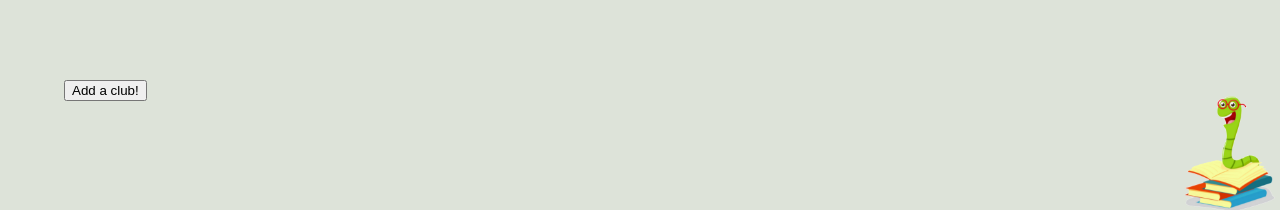
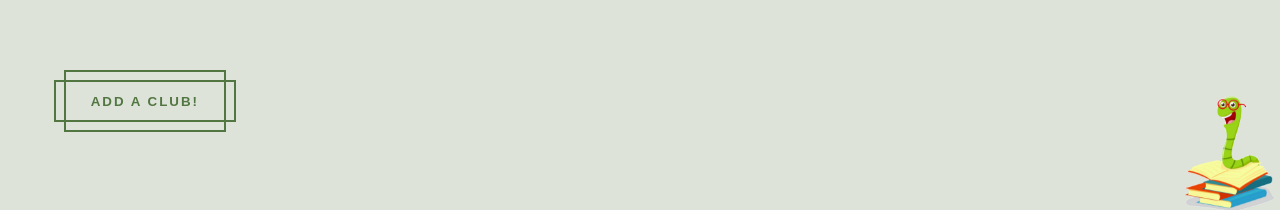
Before and after one commit to srishtinath/book-club-frontend, a React (Create React App) app: page /clubs in a window 1280 px wide. Shown: the part 582-792 px from the top of the page. Built offline with nearby package versions, Linux system fonts and the light colour scheme; no server answers.

Commit message:
fancy button styling

```diff
--- a/package.json
+++ b/package.json
@@ -6,6 +6,7 @@
     "@testing-library/jest-dom": "^4.2.4",
     "@testing-library/react": "^9.3.2",
     "@testing-library/user-event": "^7.1.2",
+    "node-sass": "^4.14.1",
     "react": "^16.13.1",
     "react-dom": "^16.13.1",
     "react-router-dom": "^5.2.0",
--- a/src/components/AddMember.js
+++ b/src/components/AddMember.js
@@ -50,15 +50,20 @@ class AddMember extends Component {
             <ul>
                 {listOfUsers.map(user =>
                     <li key={user.id}>{user.name}
-                    <button className="add-member-btn"
+                    <button className="button"
                     onClick={() => this.addMember(user)}
                     disabled={!this.memberInClub(user.id)}>
                     { this.memberInClub(user.id) ? "Add!" : "Added to club" }
+                    <div class="button__horizontal"></div>
+                    <div class="button__vertical"></div>
                     </button>
                     </li>
                 )}
             </ul>
-            <NavLink to="/clubs"><button onClick={this.seeDetailsOfNewClub}>See my new club!</button></NavLink>
+            <NavLink to="/clubs"><button onClick={this.seeDetailsOfNewClub} className="button">See my new club!
+                <div class="button__horizontal"></div>
+                    <div class="button__vertical"></div>
+                    </button></NavLink>
             </div>
          );
     }
--- a/src/components/Book.js
+++ b/src/components/Book.js
@@ -62,10 +62,12 @@ class Book extends Component {
                         <div>{ description }
                             <p></p>
                             <div>
-                                <button className="add-wishlist"
+                                <button className="button"
                                 onClick={this.addToWishlist}
                                 disabled={this.state.onWishlist}>
                                 { this.state.onWishlist ? "Added!" : "Add to Wishlist" }
+                                <div class="button__horizontal"></div>
+                                <div class="button__vertical"></div>
                                 </button>
                             </div>
                         </div>
--- a/src/components/MyClubs.js
+++ b/src/components/MyClubs.js
@@ -122,9 +122,11 @@ class MyClubs extends Component {
                 }
 
             <button
-                className="add-a-club"
+                className="button"
                 onClick={this.showClubForm}>
                 {this.state.displayClubList ? "Add a club!" : "Back to club list"}
+                <div class="button__horizontal"></div>
+                    <div class="button__vertical"></div>
                 </button>
 
             </div>
--- a/src/components/NavBar.js
+++ b/src/components/NavBar.js
@@ -30,7 +30,9 @@ class NavBar extends Component {
                     <NavLink to="/home" user={this.props.user}><li>Home</li></NavLink>
                     <NavLink to="/clubs" user={this.props.user}><li>Clubs</li></NavLink>
                     <NavLink to="/books" user={this.props.user}><li>Books</li></NavLink>
-                    <li><button onClick={this.props.logoutUser} className="logout">Logout</button></li>
+                    <li><button onClick={this.props.logoutUser} className="button">Logout
+                    <div class="button__horizontal"></div>
+                    <div class="button__vertical"></div></button></li>
                     </>
                 :
                     <>
--- a/src/components/UserBooks.js
+++ b/src/components/UserBooks.js
@@ -15,7 +15,9 @@ const UserBooks = (props) => {
             <h2 align="center">My Wishlist</h2>
             <ul className="wishlist-container">
                 <div className="scroll-box">
-                <li> <button className="add-to-wishlist" onClick={goToBooksList}>Add more items...</button></li>
+                <li> <button className="button" onClick={goToBooksList}>Add more items...
+                <div class="button__horizontal"></div>
+                    <div class="button__vertical"></div></button></li>
 
                 {props.user.books.map(book => {
                     return <li key={book.id + Math.random()} className="wishlist-item">
--- a/src/components/UserClub.js
+++ b/src/components/UserClub.js
@@ -89,7 +89,9 @@ class UserClub extends Component {
                 <br></br>Currently Reading: {this.state.activeBook.title}
                 <br></br>Meeting Date: {meeting}
                 <br></br>Progress in Book: {this.state.userClubProgress}
-                <br></br><button onClick={this.handleUpdate}>{this.state.toggleUpdate ? "Hide" : "Update Progress"}</button>
+                <br></br><button onClick={this.handleUpdate} className="button">{this.state.toggleUpdate ? "Hide" : "Update Progress"}
+                <div class="button__horizontal"></div>
+                    <div class="button__vertical"></div></button>
                     {this.state.toggleUpdate ?
                     <form className="update-progress-form" onSubmit={this.handleSubmit}>
                         <input
--- a/src/index.js
+++ b/src/index.js
@@ -1,6 +1,6 @@
 import React from 'react';
 import ReactDOM from 'react-dom';
-import './index.css';
+import './index.scss';
 import App from './App';
 import * as serviceWorker from './serviceWorker';
 import { BrowserRouter } from 'react-router-dom';
--- a/src/index.css
+++ b/src/index.scss
@@ -15,7 +15,7 @@ code {
   position: absolute;
   top: 4%;
   left: 8%;
-  width: 90%;
+  width: 70%;
   /* display: block; */
   /* border-style: double; */
   z-index: 12;
@@ -34,10 +34,10 @@ code {
   padding-left: 5%;
 }
 
-/* .logout {
+.logout {
   position: absolute;
   float: right;
-} */
+}
 
 .logo-container {
   position: absolute;
@@ -89,7 +89,7 @@ code {
  height: 100%;
  margin-right: 3%;
  overflow: auto;
- background-color: ;
+//  background-color: ;
 }
 
 .clubs-list {
@@ -460,3 +460,82 @@ code {
 .profile-content {
   display: block;
 }
+
+
+.button {
+
+  --offset: 10px;
+  --border-size: 2px;
+
+  display: block;
+  position: relative;
+  padding: 1em 2em;
+  appearance: none;
+  border: 0;
+  background: transparent;
+  color: rgb(82, 118, 65);
+  text-transform: uppercase;
+  letter-spacing: .15em;
+  outline: none;
+  cursor: pointer;
+  font-weight: bold;
+  border-radius: 0;
+  box-shadow: inset 0 0 0 var(--border-size) currentcolor;
+  transition: background .8s ease;
+
+  &:hover {
+    background-color: rgba(100, 0, 0, .03);
+  }
+
+  &__horizontal,
+  &__vertical {
+      position: absolute;
+      top: var(--horizontal-offset, 0);
+      right: var(--vertical-offset, 0);
+      bottom: var(--horizontal-offset, 0);
+      left: var(--vertical-offset, 0);
+      transition: transform .8s ease;
+      will-change: transform;
+
+      &::before {
+          content: '';
+          position: absolute;
+          border: inherit;
+      }
+  }
+
+  &__horizontal {
+      --vertical-offset: calc(var(--offset) * -1);
+      border-top: var(--border-size) solid currentcolor;
+      border-bottom: var(--border-size) solid currentcolor;
+
+      &::before {
+          top: calc(var(--vertical-offset) - var(--border-size));
+          bottom: calc(var(--vertical-offset) - var(--border-size));
+          left: calc(var(--vertical-offset) * -1);
+          right: calc(var(--vertical-offset) * -1);
+      }
+  }
+
+  &:hover &__horizontal {
+      transform: scaleX(0);
+  }
+
+  &__vertical {
+      --horizontal-offset: calc(var(--offset) * -1);
+      border-left: var(--border-size) solid currentcolor;
+      border-right: var(--border-size) solid currentcolor;
+
+      &::before {
+          top: calc(var(--horizontal-offset) * -1);
+          bottom: calc(var(--horizontal-offset) * -1);
+          left: calc(var(--horizontal-offset) - var(--border-size));
+          right: calc(var(--horizontal-offset) - var(--border-size));
+      }
+  }
+
+  &:hover &__vertical {
+      transform: scaleY(0);
+  }
+
+}
```
Also changed, not shown: src/components/CurrentClub.js (+12 -4 lines), 1 other file (tests, documents, lock files or other folders).
